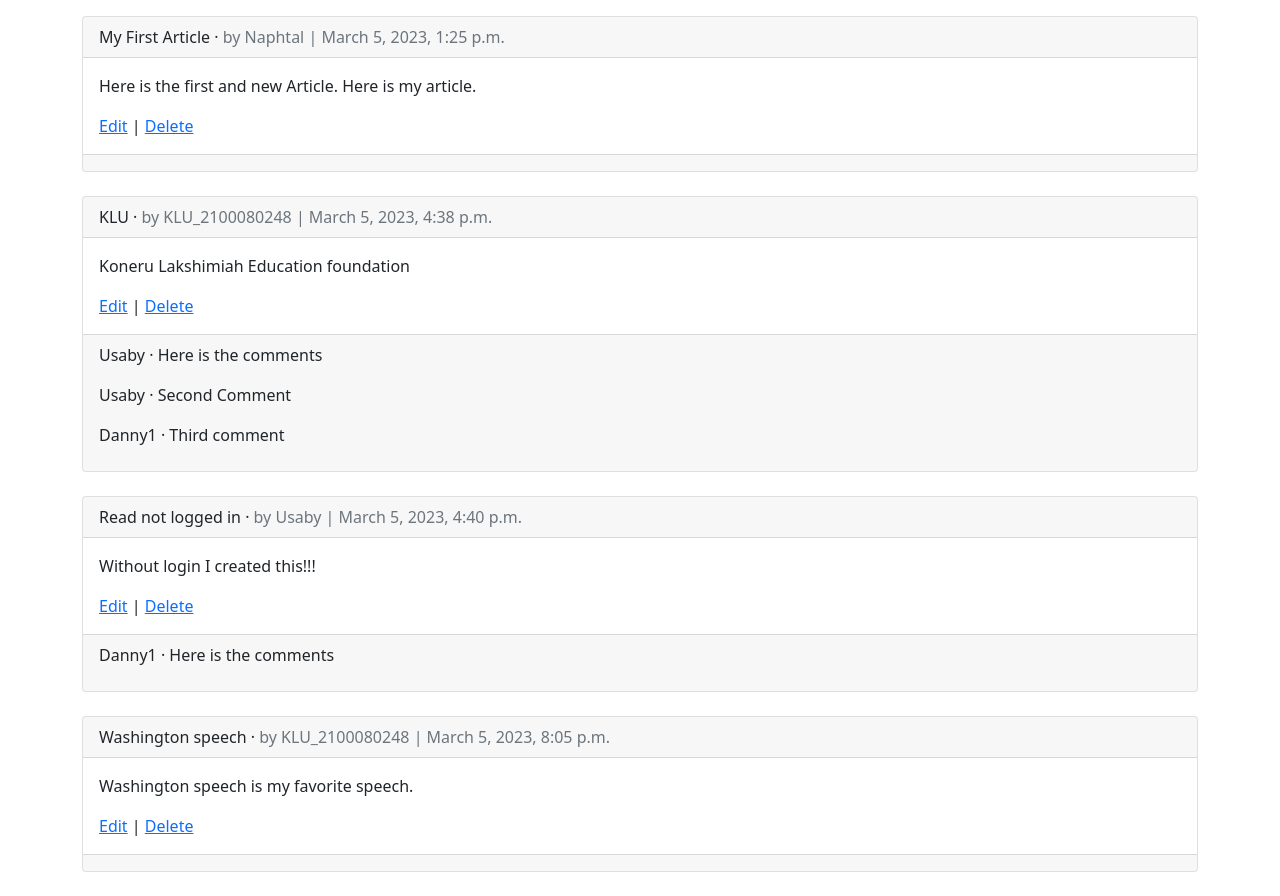
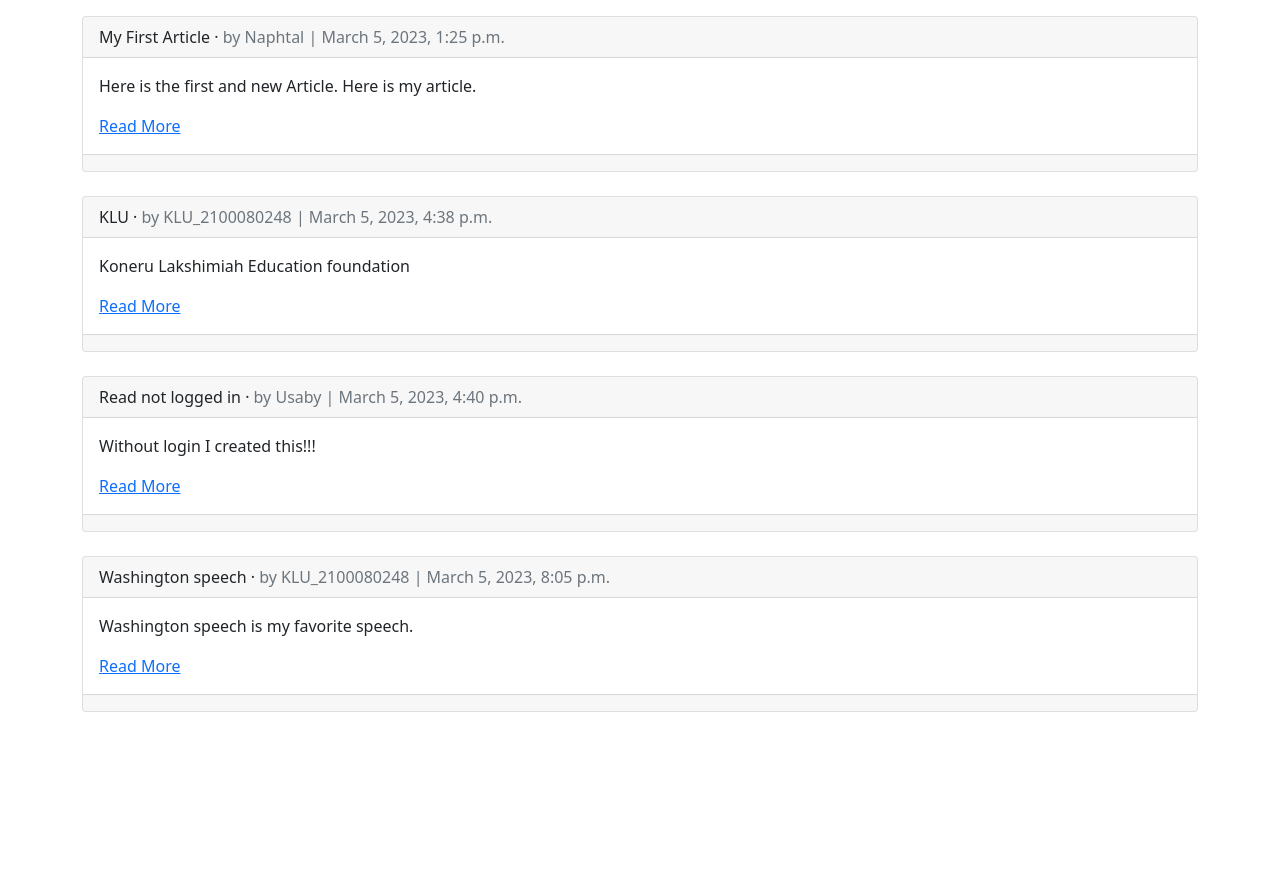
Before and after one commit to usanaphtal112/News-Website, a Django app: template templates/articles/article_list.html in a window 1280 px wide. Shown: the part 73-969 px from the top of the page. After the commit the page ends 785 px from the top, so only its background shows below. Run offline with Django 4.2, Linux system fonts and the light colour scheme; the template is opened without the code that fills it: values that come from a table or form of the project are taken from there, others are empty; data comes from the database, SQL or seed files in the repository; parts of the project's set-up code (start-up, migrations or seed data) failed here and were passed over.

Commit message:
Authentication and article display changes

```diff
--- a/articles/forms.py
+++ b/articles/forms.py
@@ -5,4 +5,4 @@ from .models import Comment
 class CommentForm(forms.ModelForm):
     class Meta:
         model = Comment
-        fields = ("comment", "author")
+        fields = ("comment", "comment_author")
--- a/articles/models.py
+++ b/articles/models.py
@@ -25,11 +25,12 @@ class Article(models.Model):
 
 class Comment(models.Model):  # new
     article = models.ForeignKey(Article, on_delete=models.CASCADE)
-    comment = models.CharField(max_length=140)
-    author = models.ForeignKey(
-        settings.AUTH_USER_MODEL,
-        on_delete=models.CASCADE,
-    )
+    comment = models.CharField(max_length=10000, null=True, blank=True)
+    comment_author = models.CharField(max_length=255, null=True, blank=True)
+    # author = models.ForeignKey(
+    #     settings.AUTH_USER_MODEL,
+    #     on_delete=models.CASCADE,
+    # )
 
     def __str__(self):
         return self.comment
--- a/articles/views.py
+++ b/articles/views.py
@@ -14,7 +14,9 @@ from django.views.generic.detail import SingleObjectMixin  # new
 from django.urls import reverse_lazy, reverse  # new
 
 
-class ArticleListView(LoginRequiredMixin, ListView):  # new
+class ArticleListView(
+    ListView
+):  # (LoginRequiredMixin --> must be included if you want to list it for only logged in user)new
     model = Article
     template_name = "articles/article_list.html"
 
@@ -49,7 +51,7 @@ class CommentPost(SingleObjectMixin, FormView):  # new
         return reverse("article_detail", kwargs={"pk": article.pk})
 
 
-class ArticleDetailView(LoginRequiredMixin, View):  # new
+class ArticleDetailView(View):  # new
     def get(self, request, *args, **kwargs):
         view = CommentGet.as_view()
         return view(request, *args, **kwargs)
--- a/django_project/settings.py
+++ b/django_project/settings.py
@@ -79,9 +79,9 @@ CORS_ALLOWED_ORIGINS = [
 
 CSRF_TRUSTED_ORIGINS = ["https://news-website-production-5b6e.up.railway.app"]
 
-SESSION_EXPIRE_SECONDS = 60  # 1 hour
+SESSION_EXPIRE_SECONDS = 300  # 1 hour
 SESSION_EXPIRE_AFTER_LAST_ACTIVITY = True
-SESSION_EXPIRE_AFTER_LAST_ACTIVITY_GRACE_PERIOD = 1  # group by minute
+SESSION_EXPIRE_AFTER_LAST_ACTIVITY_GRACE_PERIOD = 5  # group by minute
 SESSION_TIMEOUT_REDIRECT = "login"
 
 ROOT_URLCONF = "django_project.urls"
--- a/templates/articles/article_list.html
+++ b/templates/articles/article_list.html
@@ -6,16 +6,16 @@
     </div>
     <div class="card-body">
         <!-- Changes start here! -->
-        <p>{{ article.body }}</p>
+        <p>{{ article.body | truncatechars:500 }}</p>
+        <a href="{% url 'article_detail' article.pk %}">Read More</a> {% if user.is_authenticated %}
         <a href="{% url 'article_edit' article.pk %}">Edit</a> |
-        <a href="{% url 'article_delete' article.pk %}">Delete</a>
+        <a href="{% url 'article_delete' article.pk %}">Delete</a> {% endif %}
     </div>
     <div class="card-footer">
-        {% for comment in article.comment_set.all %}
+        <!-- {% for comment in article.comment_set.all %} {% endfor %}
         <p>
-            <span class="font-weight-bold"> {{ comment.author }} &middot; </span> {{ comment }}
-        </p>
-        {% endfor %}
+            <span class="font-weight-bold"> {{ comment.comment_author }} &middot; </span> {{ comment }}
+        </p> -->
     </div>
     <!-- Changes end here! -->
 </div>
--- a/templates/home.html
+++ b/templates/home.html
@@ -12,6 +12,7 @@
     <div class="mt-4">
         <a href="{% url 'login' %}" class="btn btn-primary me-2">Log In</a>
         <a href="{% url 'signup' %}" class="btn btn-secondary">Sign Up</a>
+        <a href="{% url 'article_list' %}" class="btn btn-secondary">View All Articles</a>
     </div>
     {% endif %}
 </div>
```
Also changed, not shown: templates/articles/article_detail.html (+5 -5 lines), articles/migrations/0003_remove_comment_author_comment_comment_author_and_more.py (added), articles/migrations/0004_article_picture.py (added), articles/migrations/0005_remove_article_picture.py (added).
